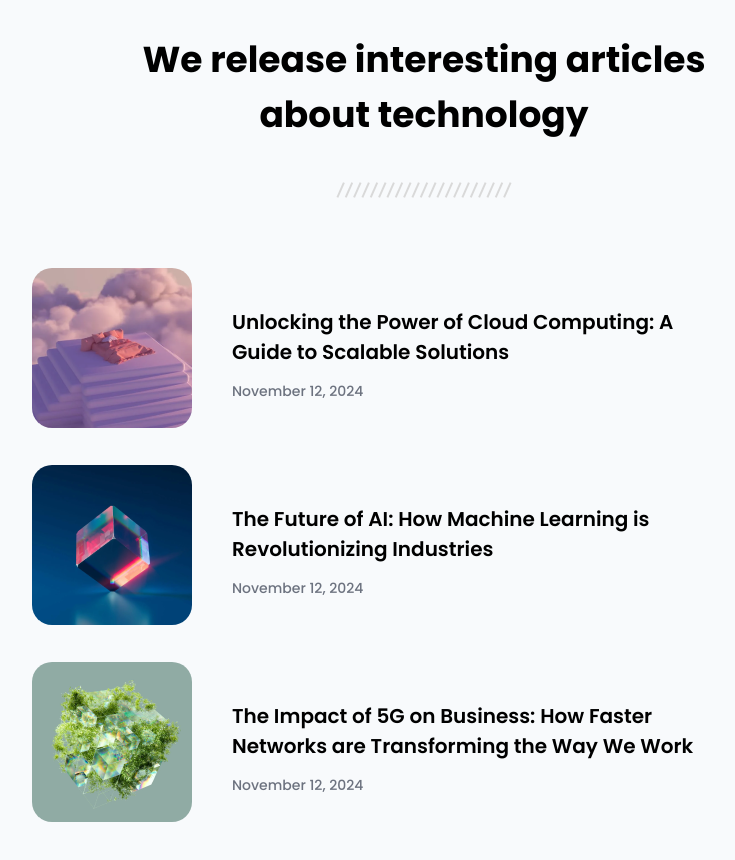
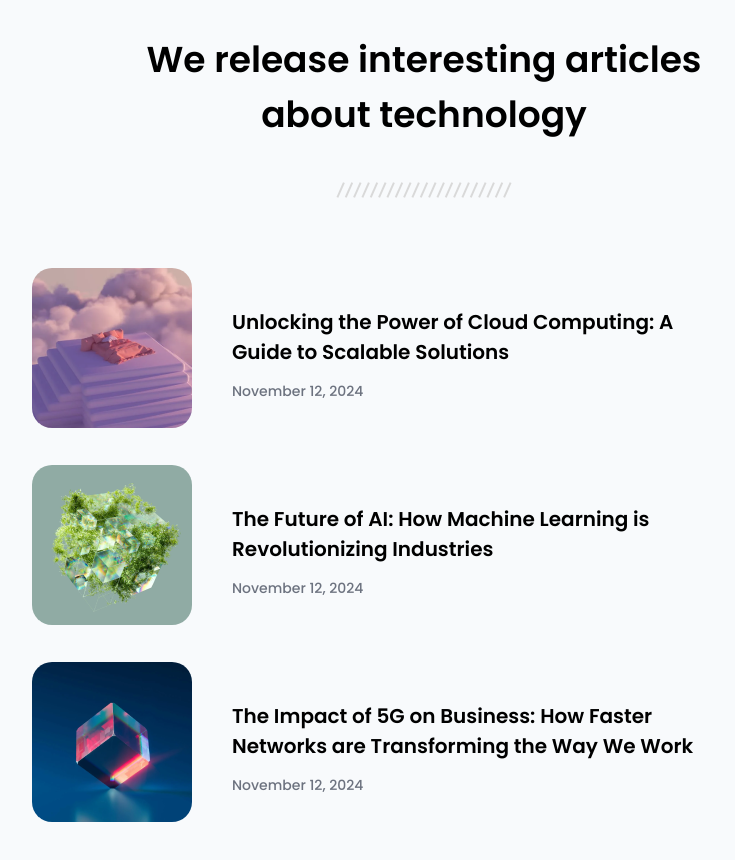
Before and after one commit to JeremieN6/DevChallenge_SimpleArticle, a plain HTML site: page index.html in a window 1280 px wide. Shown: the whole page, without its empty margins (216-951 px from the left). Drawn offline with Linux system fonts and the light colour scheme.

```diff
--- a/index.html
+++ b/index.html
@@ -46,6 +46,7 @@ body{
 }
 .title {
     font-size: var(--font-size-title);
+    font-weight: var(--font-weight-semi-bold);
     margin-bottom: 0;
 }
 .containerSeparator {
@@ -135,7 +136,7 @@ p.dateArticle {
                     </div>
                     <div class="article">
                         <div class="containerImageArticle">
-                            <img src="./assets/images/photo_2.png" alt="Image Article 2" class="contentImageArticle">
+                            <img src="./assets/images/photo_3.png" alt="Image Article 3" class="contentImageArticle">
                         </div>
                         <div class="contentArticle">
                             <div class="containerArticleTitle">
@@ -152,7 +153,7 @@ p.dateArticle {
                     </div>
                     <div class="article">
                         <div class="containerImageArticle">
-                            <img src="./assets/images/photo_3.png" alt="Image Article 3" class="contentImageArticle">
+                            <img src="./assets/images/photo_2.png" alt="Image Article 2" class="contentImageArticle">
                         </div>
                         <div class="contentArticle">
                             <div class="containerArticleTitle">
```
